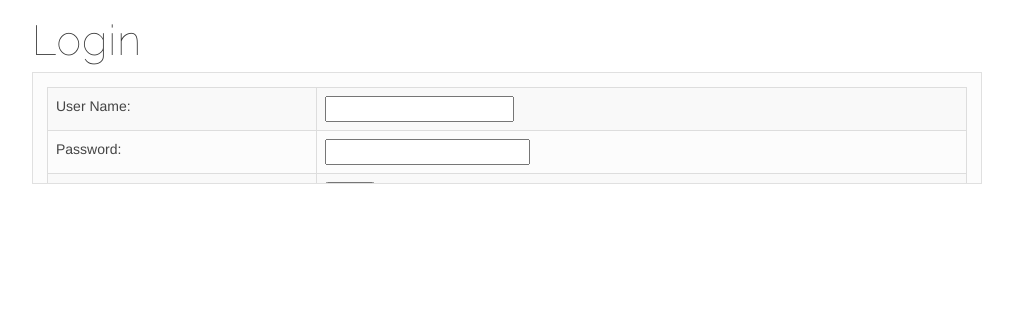
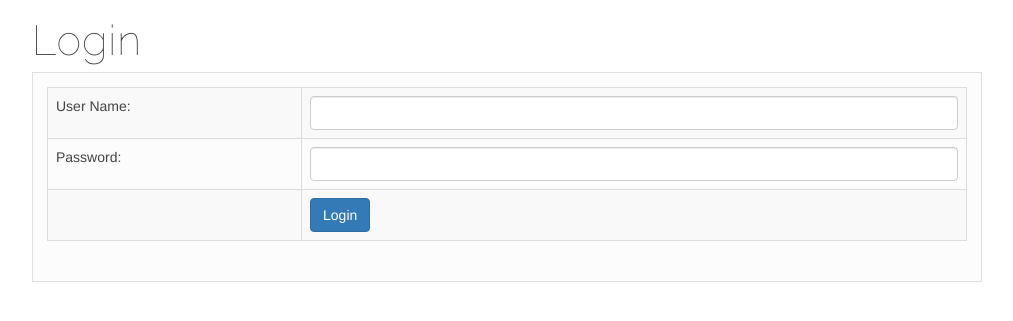
Before and after one commit to poojasingh13/leadsave, a PHP site: page /kfcleadsave/login.php in a window 1280 px wide. Shown: the top 321 px of the page, without its empty margins (133-1146 px from the left). Run offline with PHP 8.4, Linux system fonts and the light colour scheme.

Commit message:
db updated

```diff
--- a/login.php
+++ b/login.php
@@ -24,20 +24,21 @@ if($_SERVER["REQUEST_METHOD"] == "POST")
 
 								<tbody>
 
-									<tr>
+									<tr class="form-group">
 										<td><span class="spnname">User Name:</span></td>
 										<td>
-											<input type="text" maxlength="40" size="20"  name="txtUserName" class="inp" />
+											<input type="text" maxlength="40" size="20"  name="txtUserName" class="form-control" />
 											<span style="color:Red;font-weight: bold;" id="message"></span>
 										</td>
 									</tr>
-									<tr>
+									<tr class="form-group">
 										<td><span class="spnname">Password:</span></td>
-										<td><input type="password" maxlength="40" size="22" class="inp" name="txtUserPass" /></td>
+										<td><input type="password" maxlength="40" size="22" class="form-control" name="txtUserPass" /></td>
 									</tr>
 									<tr>
 										<td style="vertical-align: bottom;">&nbsp; </td>
-										<td align="left" style="padding-top: 8px;"><input type="submit"  value="Login" class="cls_submit" id="cmdLogin" name="cmdLogin" /></td>
+										<td align="left" style="padding-top: 8px;">
+										<input type="submit"  value="Login" class="btn btn-primary cls_submit" id="cmdLogin" name="cmdLogin" /></td>
 									</tr>
 								</tbody>
 							</table>
--- a/media/css/demo.css
+++ b/media/css/demo.css
@@ -158,7 +158,7 @@ div.toc-group {
 
 div.box {
 	overflow: auto;
-	height: 8em;
+	height: 15em;
 	padding: 1em;
 	color: #444;
 	background-color: #fcfcfc;
```
Also changed, not shown: db_connection.php (+11 -0 lines), table.html (+5 -4 lines).
